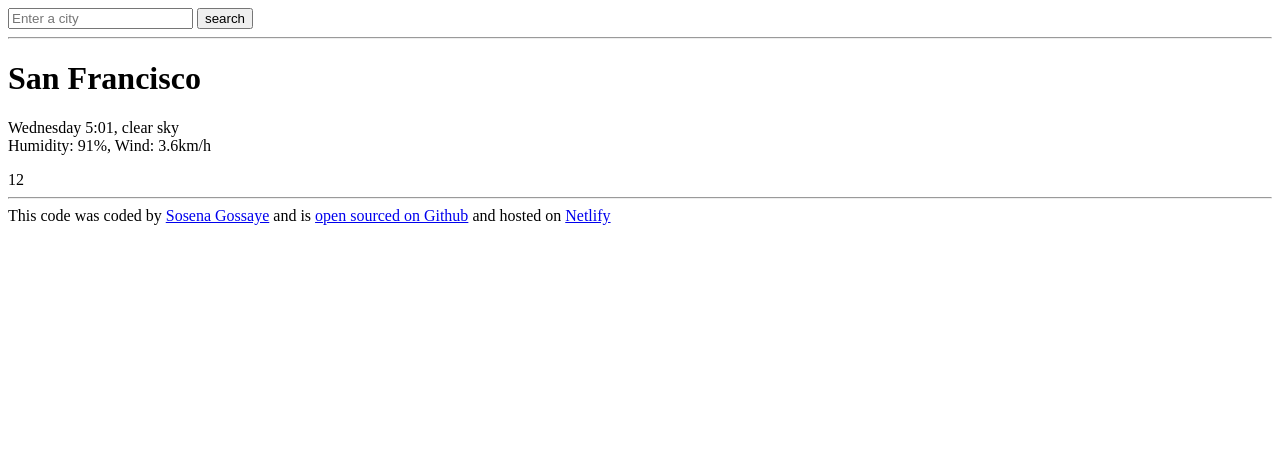
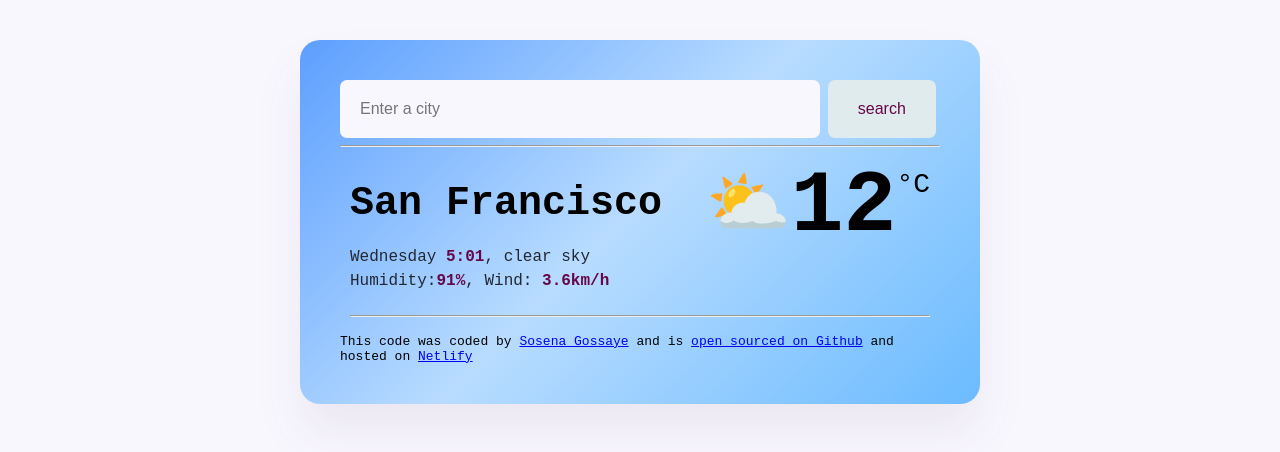
Before and after one commit to sosena2/vanilla-weather, a plain HTML site: page index.HTML in a window 1280 px wide. Drawn offline with Linux system fonts and the light colour scheme.

Commit message:
added css

```diff
--- a/index.HTML
+++ b/index.HTML
@@ -4,25 +4,42 @@
     <meta charset="UTF-8" />
     <meta name="viewport" content="width=device-width, initial-scale=1.0" />
     <title>vanilla weather</title>
+    <link rel="stylesheet" href="src/index.css" />
   </head>
   <body>
+    <div class="vanilla-weather">
       <header>
         <form>
-        <input type="search" placeholder="Enter a city" required />
-        <input type="submit" value="search" />
+          <input
+            type="search"
+            placeholder="Enter a city"
+            required
+            class="search-form-input"
+          />
+          <input type="submit" value="search" class="input-submit" />
         </form>
         <hr />
       </header>
       <main>
+        <div class="main-class">
           <div>
+            <div class="city">
               <h1>San Francisco</h1>
+            </div>
+            <div class="weather-detail">
               <p>
-          Wednesday 5:01, clear sky
+                Wednesday <strong>5:01</strong>, clear sky
                 <br />
-          Humidity: 91%, Wind: 3.6km/h
+                Humidity:<strong>91%</strong>, Wind: <strong>3.6km/h</strong>
               </p>
             </div>
-      <div>12</div>
+          </div>
+          <div class="main-temp">
+            <div class="temp-emoji">⛅</div>
+            <div class="temp-value">12</div>
+            <div class="temp-unit">&degC</div>
+          </div>
+        </div>
         <hr />
       </main>
       <footer>
@@ -34,5 +51,6 @@
         and hosted on
         <a href="https://glittery-clafoutis-0cfbd4.netlify.app/">Netlify</a>
       </footer>
+    </div>
   </body>
 </html>
--- a/src/index.css
+++ b/src/index.css
@@ -0,0 +1,66 @@
+body{
+    background: #f9f7fe;
+    font-family: monospace;
+}
+
+.vanilla-weather{
+    background: linear-gradient(-225deg, #5D9FFF 0%, #B8DCFF 48%, #6BBBFF 100%);
+    width: 600px;
+    box-shadow: 0 30px 50px rgba(65, 50, 100, 0.08);
+    margin: 40px auto;
+    border-radius:20px;
+    padding: 40px;
+}
+.search-form-input{
+    background:#f9f7fe;
+    border: none;
+    border-radius: 7px;
+    width: 80%;
+    font-size: 16px;
+    padding: 20px 20px;
+}
+.input-submit{
+    font-size: 16px;
+    padding: 20px 30px;
+    border: none;
+    border-radius: 7px;
+    background:#dfebed;
+    color:#680747;
+}
+main{
+    padding: 10px;
+}
+.main-class{
+    display: flex;
+    justify-content: space-between;
+}
+.city{
+    margin: 0;
+    font-size: 20px;
+    line-height: 28px;
+}
+.weather-detail{
+    font-size: 16px;
+    color:#222831;
+    line-height: 24px;
+    font-weight: 500;
+}
+strong{
+    color: #680747;
+}
+.main-temp{
+   display: flex;
+}
+.temp-emoji{
+    font-size: 68px;
+    height: 88px;
+}
+.temp-value{
+    font-size: 88px;
+    line-height: 88px;
+    font-weight: bold;
+}
+.temp-unit{
+    margin-top: 6px;
+    font-size: 28px;
+}
```
Lines whose indentation alone changed are shown as unchanged.
